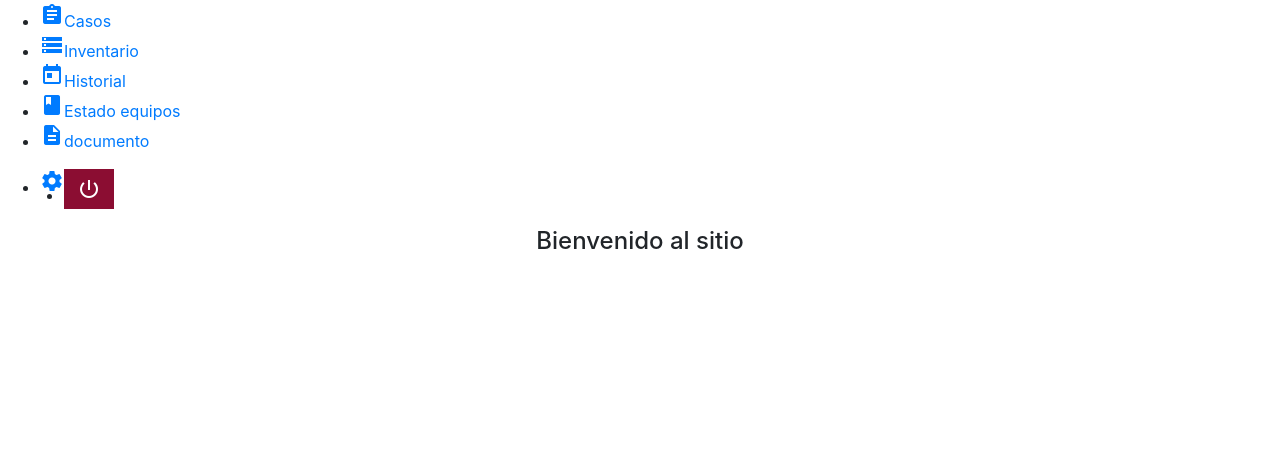
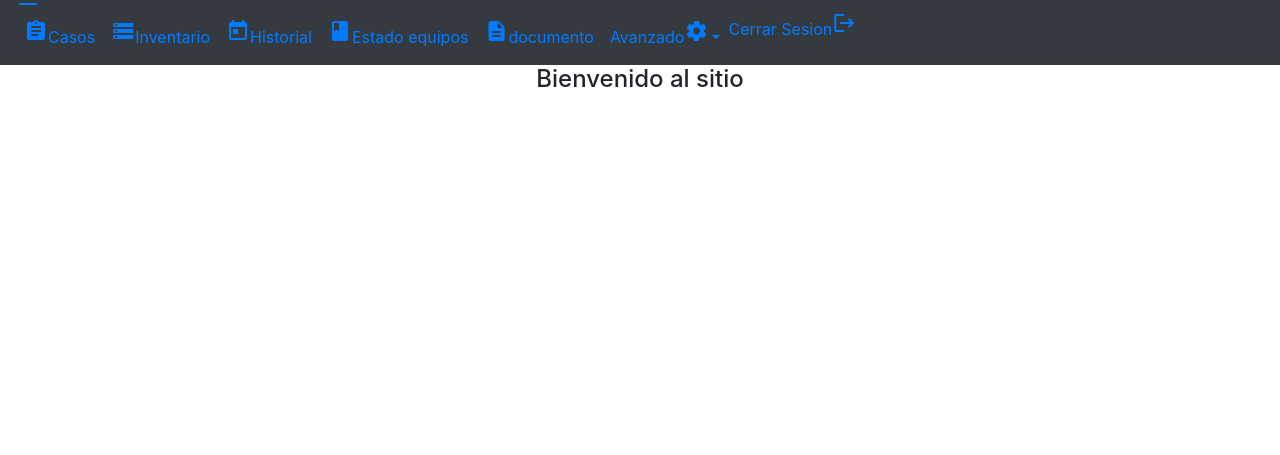
Before and after one commit to afvohalo/SDI-EP2021, a PHP site: page / in a window 1280 px wide. Shown: the part 345-800 px from the top of the page. Run offline with PHP 8.4, Linux system fonts and the light colour scheme; some libraries are stand-ins or nearby versions.

Commit message:
dandole stilo a la barra de anvegacion

```diff
--- a/P_unicatolica/views/estructura/header.php
+++ b/P_unicatolica/views/estructura/header.php
@@ -43,49 +43,46 @@
     <div id="Header">
         <div class="NavLogo">
             <div class="NavNoLogo">
-                <a href="./"><img src="public/img/logoSigmaSena.png" class="responsive-img "></a>
+                <a href="./"><img src="public/img/,.png" class="responsive-img "></a>
             </div>
         </div>
 
-        <div id="NavHeader">
-            <nav>
-                <div class="nav-wrapper">
+        <div >
+            <nav class="navbar navbar-expand-lg navbar-r-dark bg-dark" >
+                <div >
                     <a href="#" data-target="mobile-demo" class="sidenav-trigger"><i class="material-icons">menu</i></a>
 
-                    <ul id="nav-mobile" class="left hide-on-med-and-down">
+                    <ul class="navbar-nav" >
 
 
-                        <li><a href="caso" class="hoverable"><i class="material-icons left">assignment</i>Casos</a></li>
+                        <li><a href="caso" class="nav-link"><i class="material-icons left">assignment</i>Casos</a></li>
 
 
-                        <li><a href="inventario" class="hoverable"><i class="material-icons left">storage</i>Inventario</a></li>
+                        <li><a href="inventario" class="nav-link"><i class="material-icons left">storage</i>Inventario</a></li>
 
 
-                        <li><a href="movimiento" class="hoverable"><i class="material-icons left">today</i>Historial</a></li>
+                        <li><a href="movimiento" class="nav-link"><i class="material-icons left">today</i>Historial</a></li>
 
 
-                                                <li><a href="estado_equipo" class="hoverable"><i class="material-icons left">book</i>Estado equipos</a></li>
+                        <li><a href="estado_equipo" class="nav-link"><i class="material-icons left">book</i>Estado equipos</a></li>
 
 
-                        <li> <a href="documento" class="hoverable"><i class="material-icons left">description</i>documento</a></li>
-                    </ul>
+                        <li> <a href="documento" class="nav-link"><i class="material-icons left">description</i>documento</a></li>
 
+                        <li class="nav-item dropdown" >
+                            <a class="nav-link dropdown-toggle" id="MenuAdmin" role="button" data-toggle="dropdown" aria-haspopup="true" aria-expanded="false" >Avanzado<i class="material-icons">settings</i></a>
+                            <div class="dropdown-menu" aria-labelledby="MenuAdmin">
 
-                    <ul class="right">
-                    <div style="width: 100px; display: flex; margin-right: 10px;">
-
-                        <li >
-                            <a data-target="MenuAdmin" style="display: block; margin: 0px;" class="sidenav-trigger hoverable" ><i class="material-icons">settings</i></a>
+                            </div>
                         </li>
 
-                        <li style="height: auto;">
+                        <li>
                             <form method="post">
                                 <input type="hidden" name="cerrarSesion">
-                                <button style="background-color: #8b0d32; height: 95%; margin: 0px; border: #8b0d32;   color: #FFFFFF; width: 50px; cursor: pointer;" class="sidenav-trigger hoverable "><i class="material-icons">power_settings_new</i>
-                                </button>
+                                <a class="sidenav-trigger hoverable ">Cerrar Sesion<i class="material-icons">logout</i>
+                                </a>
                             </form>
                         </li>
-                    </div>
                     </ul>
                 </div>
             </nav>
```
Also changed, not shown: P_unicatolica/views/estructura/ajustes_nav.php (+18 -40 lines), P_unicatolica/public/img/Soporte_estudiantes.png (added).
